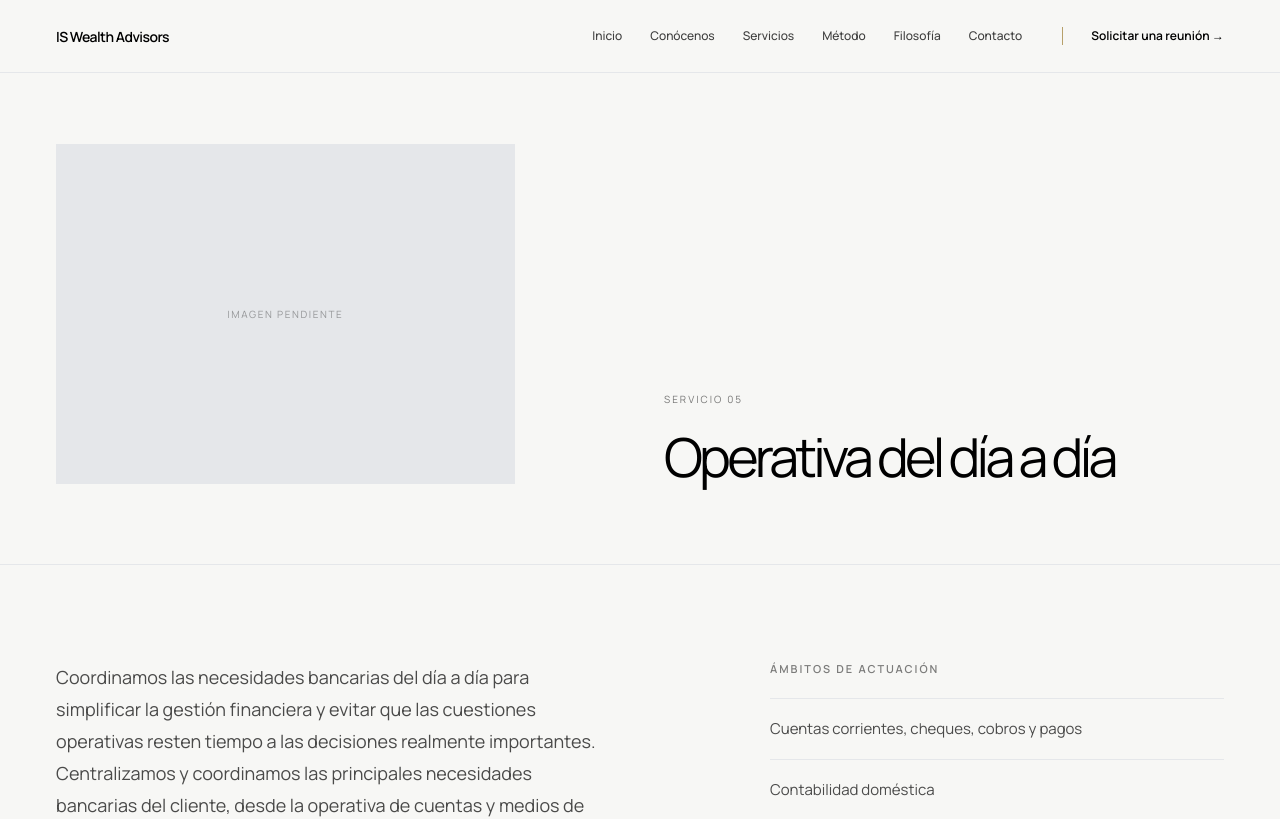
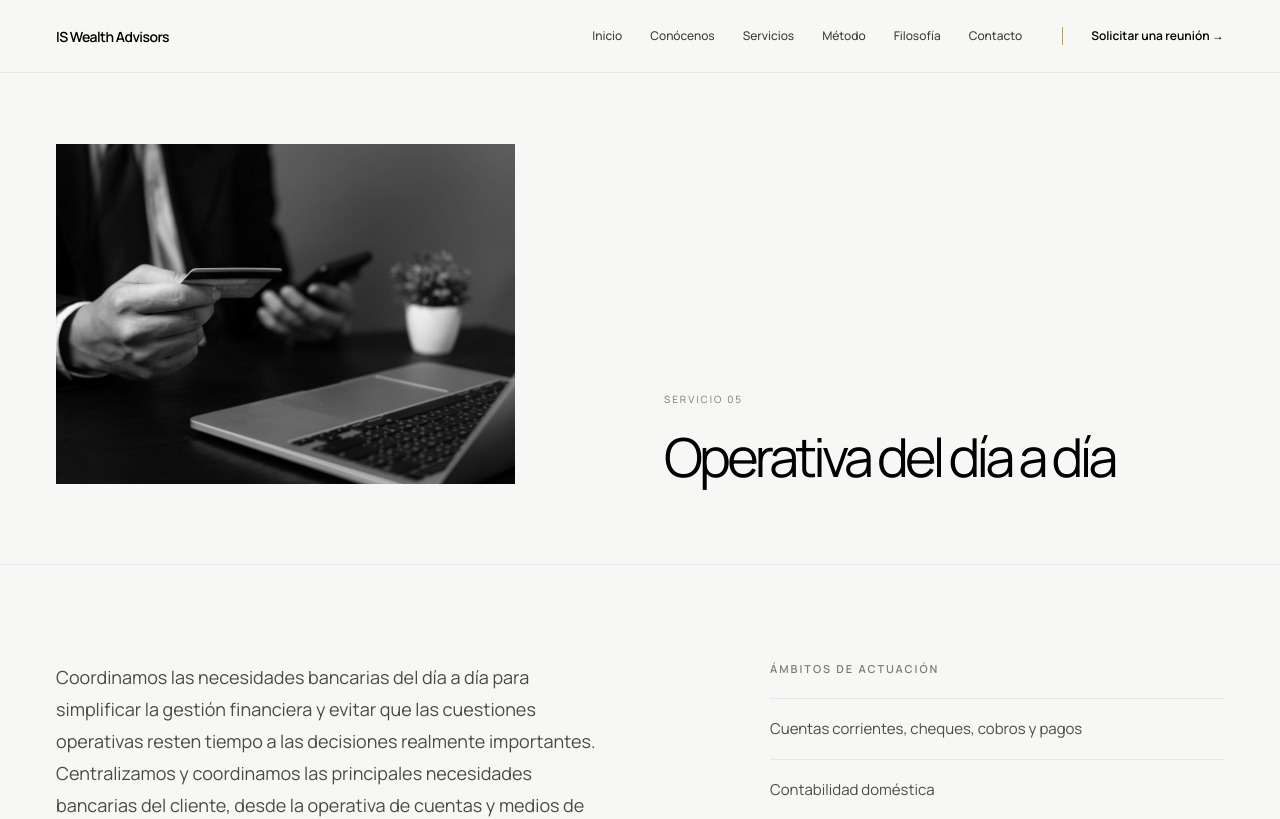
Before and after one commit to alvaroidef-cyber/IS-website, a React (Vite) app: page /servicios/operativa-diaria in a window 1280 px wide. Shown: the top 819 px of the page. Built offline with nearby package versions, Linux system fonts and the light colour scheme.

Commit message:
Update services page with real images

```diff
--- a/src/pages/servicio-detalle.tsx
+++ b/src/pages/servicio-detalle.tsx
@@ -5,6 +5,7 @@ export const services = {
     order: "01",
     title: "Inversión",
     cardDescription: "Carteras diseñadas según el patrimonio, objetivos y situación de cada cliente.",
+    image: "/images/image.png",
     fullDescription: "Diseñamos estrategias de inversión adaptadas a la situación, objetivos, horizonte temporal y necesidades de liquidez de cada cliente. El acceso a una arquitectura abierta permite seleccionar entre una amplia variedad de fondos, gestoras y mercados, incorporando tanto activos cotizados como mercados privados y otras soluciones de inversión.",
     ambitos: [
       "Arquitectura abierta de fondos de inversión y planes de pensiones, renta variable y fija, derivados, productos estructurados…",
@@ -16,6 +17,7 @@ export const services = {
     order: "02",
     title: "Financiación",
     cardDescription: "Soluciones de financiación adaptadas a cada situación, con la posibilidad de utilizar el patrimonio como garantía.",
+    image: "/images/Captura_de_Pantalla_2026-09-08_a_las_22.07.47.png",
     fullDescription: "Estructuramos soluciones de financiación teniendo en cuenta el conjunto del patrimonio y las necesidades de cada cliente. El uso de activos financieros o inmobiliarios como garantía puede permitir obtener liquidez sin necesidad de desinvertir, preservando determinadas posiciones patrimoniales cuando resulta conveniente. Acompañamos al cliente durante todo el proceso, desde el análisis de la necesidad hasta la estructuración de la operación.",
     ambitos: ["Financiación hipotecaria", "Préstamos pignorados", "Estructuración de pasivos"],
   },
@@ -23,6 +25,7 @@ export const services = {
     order: "03",
     title: "Planificación",
     cardDescription: "Planificación financiera, patrimonial, fiscal y sucesoria, integrada en una misma estrategia.",
+    image: "/images/Captura_de_Pantalla_2026-09-08_a_las_22.08.02.png",
     fullDescription: "Una estrategia patrimonial requiere anticipar las decisiones que pueden afectar a la estructura, evolución y transmisión del patrimonio. Analizamos la situación patrimonial y familiar de cada cliente para identificar las necesidades presentes y los objetivos futuros. Integramos planificación financiera, patrimonial, fiscal y sucesoria en una misma visión. El objetivo es construir una estructura coherente, eficiente y preparada para las distintas etapas de la vida del cliente.",
     ambitos: ["Planificación financiera", "Planificación patrimonial", "Planificación sucesoria", "Eficiencia fiscal"],
   },
@@ -30,6 +33,7 @@ export const services = {
     order: "04",
     title: "Banca de Inversión",
     cardDescription: "Operaciones corporativas y decisiones estratégicas: M&A, ampliaciones de capital y emisión de deuda.",
+    image: "/images/image copy.png",
     fullDescription: "Las decisiones empresariales tienen también una dimensión patrimonial. Acompañamos a empresarios y accionistas en operaciones corporativas, analizando sus implicaciones desde una perspectiva financiera y patrimonial. Trabajamos junto al cliente durante las distintas fases de la operación y coordinamos el proceso con los especialistas necesarios para abordar cada decisión con una visión global.",
     ambitos: ["M&A (fusiones y adquisiciones)", "ECM (ampliaciones de capital)", "DCM (emisión de deuda)"],
   },
@@ -37,6 +41,7 @@ export const services = {
     order: "05",
     title: "Operativa del día a día",
     cardDescription: "Gestión bancaria cotidiana, para que nuestros clientes puedan centrarse en las decisiones que realmente importan.",
+    image: "/images/image copy 2.png",
     fullDescription: "Coordinamos las necesidades bancarias del día a día para simplificar la gestión financiera y evitar que las cuestiones operativas resten tiempo a las decisiones realmente importantes. Centralizamos y coordinamos las principales necesidades bancarias del cliente, desde la operativa de cuentas y medios de pago hasta la gestión de cobros, pagos y obligaciones recurrentes.",
     ambitos: ["Cuentas corrientes, cheques, cobros y pagos", "Contabilidad doméstica", "Tarjetas de crédito y débito", "Gestión de domiciliaciones", "Pago de impuestos"],
   },
@@ -45,13 +50,8 @@ export const services = {
 export type ServiceSlug = keyof typeof services;
 const order: ServiceSlug[] = ["inversion", "financiacion", "planificacion-patrimonial", "banca-de-inversion", "operativa-diaria"];
 
-/** Placeholder visual para las 5 imágenes de servicio — el cliente subirá las imágenes definitivas. */
-export function ServiceImagePlaceholder({ className = "" }: { className?: string }) {
-  return (
-    <div className={`relative flex items-center justify-center bg-[#E5E7EA] ${className}`}>
-      <span className="text-[10px] uppercase tracking-[0.16em] text-[#000000]/35">Imagen pendiente</span>
-    </div>
-  );
+export function ServiceImage({ src, alt, className = "" }: { src: string; alt: string; className?: string }) {
+  return <img src={src} alt={alt} className={`editorial-image h-full w-full object-cover ${className}`} />;
 }
 
 export default function ServicioDetalle({ slug }: { slug: ServiceSlug }) {
@@ -64,7 +64,7 @@ export default function ServicioDetalle({ slug }: { slug: ServiceSlug }) {
     <div>
       <section className="border-b border-[#E5E7EA] px-6 pb-16 pt-36 md:px-10 md:pb-20 lg:px-14">
         <div className="mx-auto grid max-w-[1440px] items-end gap-12 md:grid-cols-12">
-          <ServiceImagePlaceholder className="h-[260px] md:col-span-5 md:h-[340px]" />
+          <ServiceImage src={service.image} alt={service.title} className="h-[260px] md:col-span-5 md:h-[340px]" />
           <div className="md:col-span-6 md:col-start-7">
             <p className="text-[10px] uppercase tracking-[0.2em] text-[#111111]/55">Servicio {service.order}</p>
             <h1 className="mt-6 max-w-[650px] text-[clamp(34px,4.2vw,62px)] font-normal leading-[.98] tracking-[-0.07em]">{service.title}</h1>
--- a/src/pages/servicios.tsx
+++ b/src/pages/servicios.tsx
@@ -1,6 +1,5 @@
 import { Link } from "wouter";
-import { services } from "@/pages/servicio-detalle";
-import { ServiceImagePlaceholder } from "@/pages/servicio-detalle";
+import { services, ServiceImage } from "@/pages/servicio-detalle";
 
 const order = ["inversion", "financiacion", "planificacion-patrimonial", "banca-de-inversion", "operativa-diaria"] as const;
 
@@ -21,7 +20,7 @@ export default function Servicios() {
             const service = services[slug];
             return (
               <Link key={slug} href={`/servicios/${slug}`} data-testid={`service-card-${slug}`} className="group block">
-                <ServiceImagePlaceholder className="aspect-[4/3] w-full" />
+                <ServiceImage src={service.image} alt={service.title} className="aspect-[4/3] w-full" />
                 <p className="mt-6 text-[10px] uppercase tracking-[0.18em] text-[#000000]/45">{service.order}</p>
                 <h2 className="mt-2 text-[22px] font-medium tracking-[-0.04em] transition-transform group-hover:translate-x-1">{service.title}</h2>
                 <div className="mt-4 border-t border-[#D7D6D1]" />
```
